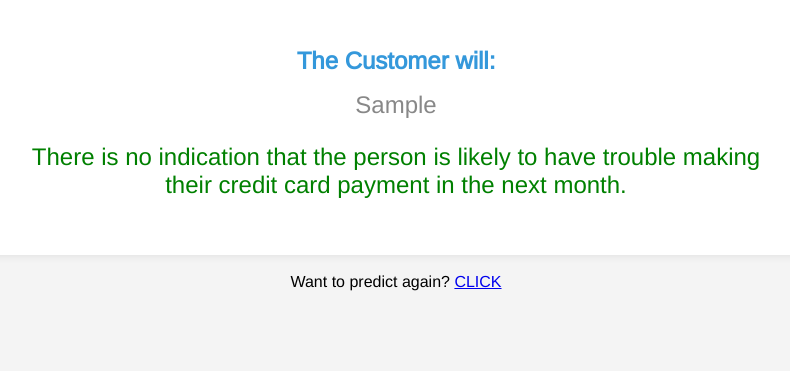
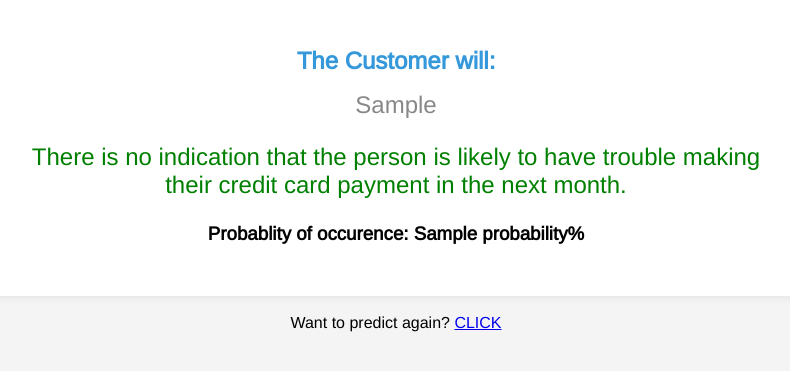
Before and after one commit to abhijitpaul0212/Credit-Card-Default-Detection, a Flask app: template templates/result.html in a window 1280 px wide. Shown: the part 164-535 px from the top of the page, without its empty margins (244-1034 px from the left). Run offline with Flask 3, Linux system fonts and the light colour scheme; the template is opened without the code that fills it: most values are stand-ins (such as "Sample title", 1, 10 or a date in 2020).

Commit message:
Added changes

```diff
--- a/app.py
+++ b/app.py
@@ -49,10 +49,11 @@ def predict_datapoint():
         final_data = data.get_data_as_dataframe()
 
         predict_pipeline = PredictPipeline()
-        pred = predict_pipeline.predict(final_data)
+        pred, prob_not_default, prob_default = predict_pipeline.predict(final_data)
         result = "DEFAULT" if pred[0] == 1 else "NOT DEFAULT"
+        probability = prob_default if pred[0] == 1 else prob_not_default
 
-        return render_template("result.html", final_result=result)
+        return render_template("result.html", final_result=result, probability=probability)
 
 
 if __name__ == "__main__":
--- a/src/CreditCardDefaultsPrediction/components/model_evaluation.py
+++ b/src/CreditCardDefaultsPrediction/components/model_evaluation.py
@@ -39,6 +39,8 @@ class ModelEvaluation:
 
             with mlflow.start_run(run_id=mlflow_setup.get_active_run_id(), nested=True):
 
+                mlflow.set_tag("Best Model", str(model).split("(")[0])
+
                 (accuracy, f1, precision, recall, roc_auc) = self.eval_metrics(model, X_test, y_test)
 
                 logging.info("accuracy_score: {}".format(accuracy))
--- a/src/CreditCardDefaultsPrediction/utils/utils.py
+++ b/src/CreditCardDefaultsPrediction/utils/utils.py
@@ -159,7 +159,6 @@ class Utils:
 
             with mlflow.start_run(run_id=mlflow_setup.get_active_run_id(), nested=True):
                 logging.info("\n\n========================= {} =======================".format(model_name))
-                mlflow.set_tag("model_name", model_name)
 
                 random_search_cv = RandomizedSearchCV(estimator=model, param_distributions=params, n_iter=5, scoring=metric, n_jobs=-1, cv=5, verbose=verbose, random_state=5)
 
--- a/templates/result.html
+++ b/templates/result.html
@@ -60,6 +60,7 @@
     {% else %}
         <p style="color: green; font-size: 1.5em;">There is no indication that the person is likely to have trouble making their credit card payment in the next month.</p>
     {% endif %}
+    <h3>Probablity of occurence: {{probability}}%</h3>
   </div>
 
 
```
Also changed, not shown: src/CreditCardDefaultsPrediction/pipelines/prediction_pipeline.py (+7 -1 lines), requirements.txt (line endings or trailing spaces), 2 other files.
